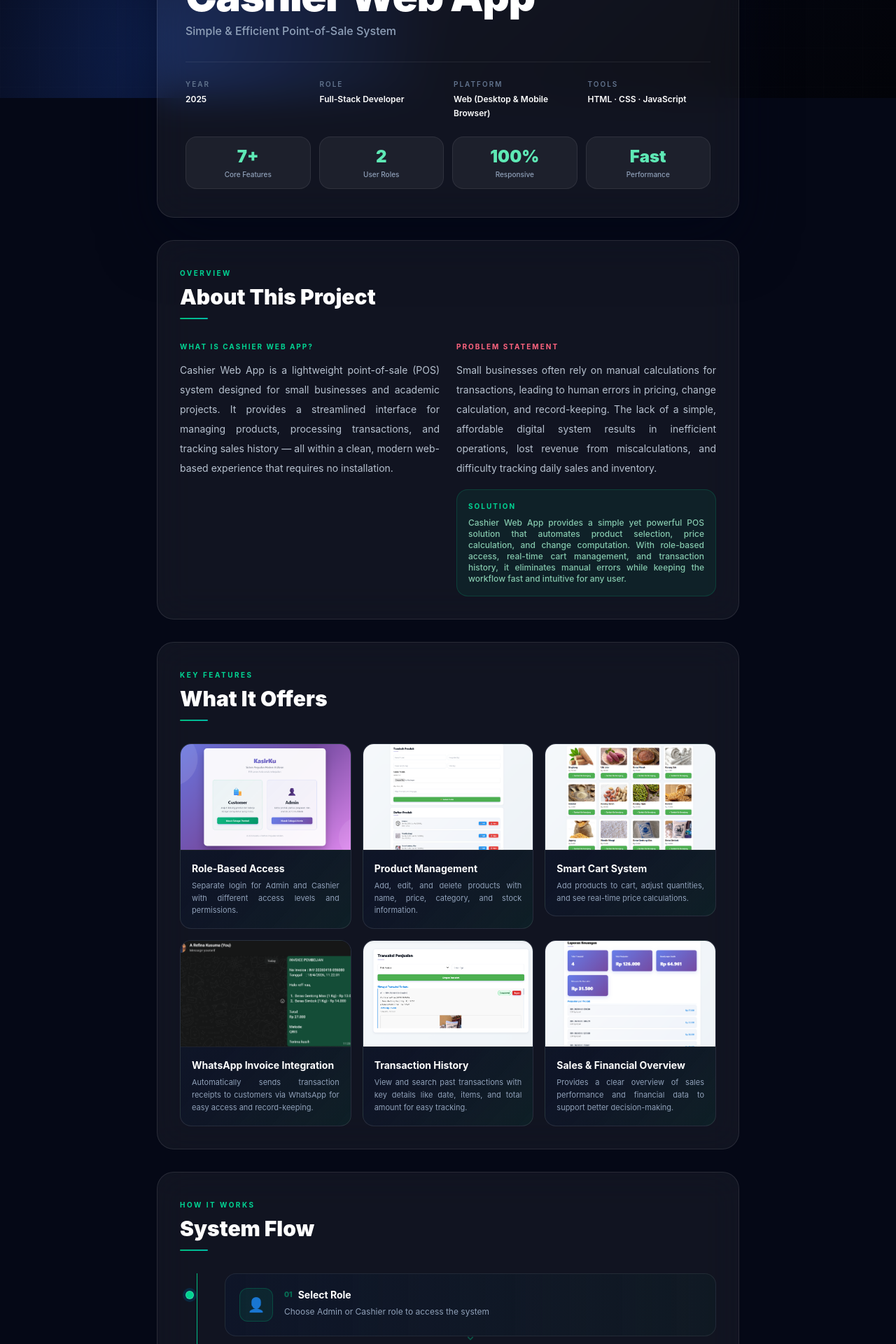
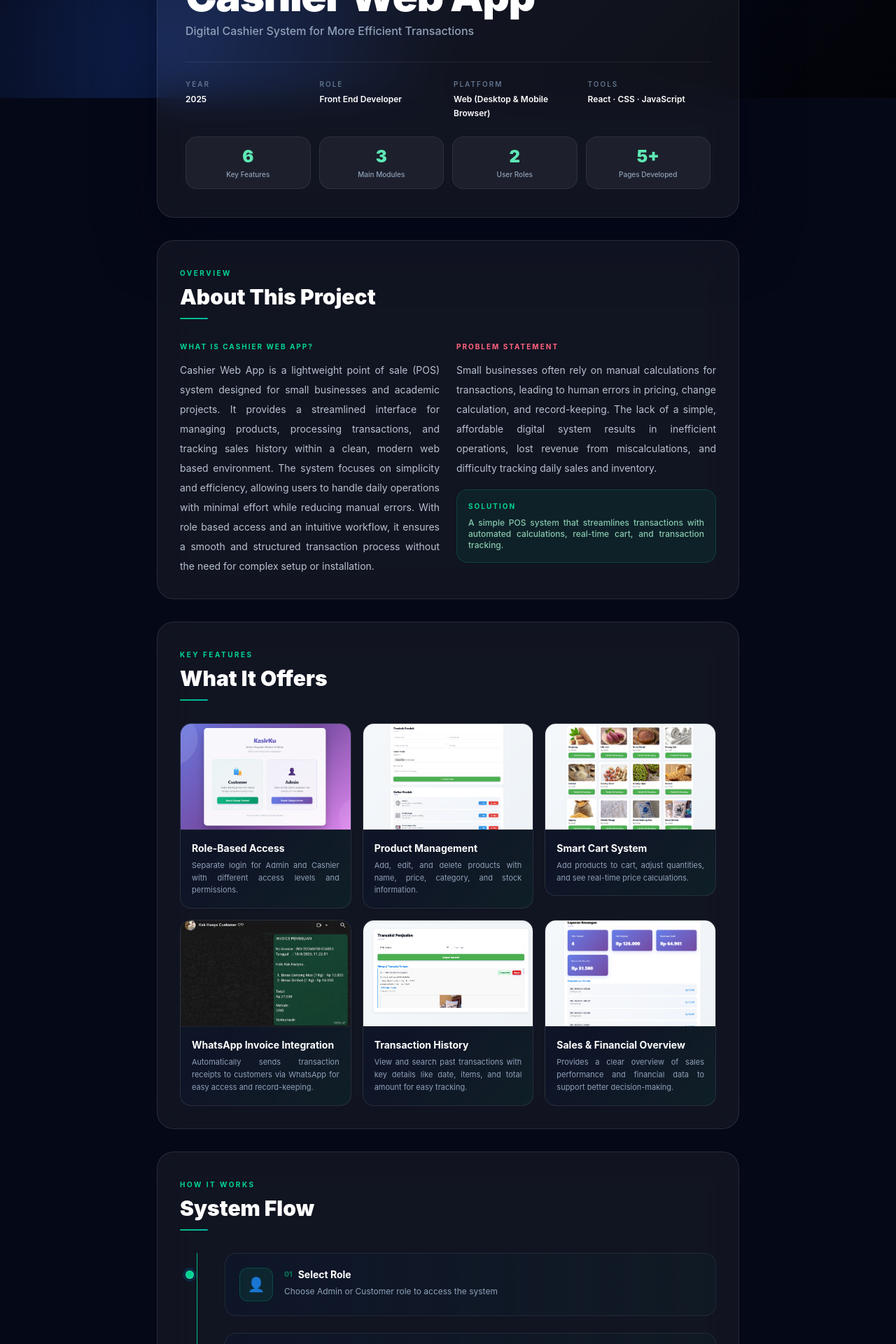
Before and after one commit to pinaaa23/portofolio-refina-kusuma, a React (Vite) app: page /project/webdev/cashier in a window 1280 px wide. Shown: the part 660-2580 px from the top of the page at 70% size. Built offline with nearby package versions, Linux system fonts and the light colour scheme.

Commit message:
feat: add project detail page for Cashier Web App with project documentation and assets

```diff
--- a/src/pages/ProjectDetailWebDev.jsx
+++ b/src/pages/ProjectDetailWebDev.jsx
@@ -6,19 +6,19 @@ const PROJECT = {
   title: "Cashier Web App",
   label: "Web Application",
   category: "Web Development",
-  subtitle: "Simple & Efficient Point-of-Sale System",
+  subtitle: "Digital Cashier System for More Efficient Transactions",
   year: "2025",
-  role: "Full-Stack Developer",
+  role: "Front End Developer",
   platform: "Web (Desktop & Mobile Browser)",
-  tools: ["HTML", "CSS", "JavaScript"],
+  tools: ["React", "CSS", "JavaScript"],
   githubUrl: "#",
   cover: "/gallery/project/WebDev/kasir/cover.png",
   about:
-    "Cashier Web App is a lightweight point-of-sale (POS) system designed for small businesses and academic projects. It provides a streamlined interface for managing products, processing transactions, and tracking sales history — all within a clean, modern web-based experience that requires no installation.",
+    "Cashier Web App is a lightweight point of sale (POS) system designed for small businesses and academic projects. It provides a streamlined interface for managing products, processing transactions, and tracking sales history within a clean, modern web based environment. The system focuses on simplicity and efficiency, allowing users to handle daily operations with minimal effort while reducing manual errors. With role based access and an intuitive workflow, it ensures a smooth and structured transaction process without the need for complex setup or installation.",
   problem:
     "Small businesses often rely on manual calculations for transactions, leading to human errors in pricing, change calculation, and record-keeping. The lack of a simple, affordable digital system results in inefficient operations, lost revenue from miscalculations, and difficulty tracking daily sales and inventory.",
   solution:
-    "Cashier Web App provides a simple yet powerful POS solution that automates product selection, price calculation, and change computation. With role-based access, real-time cart management, and transaction history, it eliminates manual errors while keeping the workflow fast and intuitive for any user.",
+    "A simple POS system that streamlines transactions with automated calculations, real-time cart, and transaction tracking.",
   features: [
     {
       title: "Role-Based Access",
@@ -52,36 +52,38 @@ const PROJECT = {
     },
   ],
   systemFlow: [
-    { step: "01", label: "Select Role", description: "Choose Admin or Cashier role to access the system", icon: "👤" },
-    { step: "02", label: "Browse Products", description: "View available products by category with search", icon: "🛍️" },
-    { step: "03", label: "Add to Cart", description: "Select products and add them to the transaction cart", icon: "🛒" },
-    { step: "04", label: "Calculate Total", description: "System auto-calculates subtotal and total price", icon: "🧮" },
-    { step: "05", label: "Process Payment", description: "Enter payment amount from the customer", icon: "💳" },
-    { step: "06", label: "Get Change", description: "System calculates and displays the change amount", icon: "💰" },
-    { step: "07", label: "Save Transaction", description: "Transaction saved to history for future reference", icon: "✅" },
+    { step: "01", label: "Select Role", description: "Choose Admin or Customer role to access the system", icon: "👤" },
+    { step: "02", label: "Browse Products", description: "View available products and choose items to purchase", icon: "🔎" },
+    { step: "03", label: "Add to Cart", description: "Add selected products to the shopping cart", icon: "🛒" },
+    { step: "04", label: "Checkout", description: "Review selected items before proceeding", icon: "📋" },
+    { step: "05", label: "Fill Customer Details", description: "Enter customer information for the transaction", icon: "✍️" },
+    { step: "06", label: "Choose Payment Method", description: "Select the preferred payment method", icon: "💳" },
+    { step: "07", label: "Make Payment", description: "Complete the payment process", icon: "💸" },
+    { step: "08", label: "Payment Verification", description: "Admin verifies the payment before confirming the order", icon: "🛂" },
+    { step: "09", label: "Send Invoice", description: "Invoice is sent to the customer via WhatsApp", icon: "📱" },
   ],
   mockups: [
     {
-      title: "Cashier Dashboard",
-      description: "Main cashier interface with product selection, cart management, and payment processing in one view.",
-      image: "/gallery/project/WebDev/kasir/mockup1.png",
+      title: "Cashier Page",
+      description: "Combines product catalog and cart in one interface for fast and efficient transactions.",
+      image: "/gallery/project/WebDev/kasir/foto3.png",
     },
     {
       title: "Product Management",
       description: "Admin panel for managing product inventory, categories, pricing, and stock levels.",
-      image: "/gallery/project/WebDev/kasir/mockup2.png",
+      image: "/gallery/project/WebDev/kasir/foto2.png",
     },
     {
       title: "Transaction History",
       description: "Complete log of all transactions with search, filter, and detailed receipt view.",
-      image: "/gallery/project/WebDev/kasir/mockup3.png",
+      image: "/gallery/project/WebDev/kasir/foto5.png",
     },
   ],
   stats: [
-    { value: "7+", label: "Core Features" },
+    { value: "6", label: "Key Features" },
+    { value: "3", label: "Main Modules" },
     { value: "2", label: "User Roles" },
-    { value: "100%", label: "Responsive" },
-    { value: "Fast", label: "Performance" },
+    { value: "5+", label: "Pages Developed" },
   ],
 };
 
@@ -301,7 +303,7 @@ export default function ProjectDetailWebDev() {
               {/* Connection line */}
               <div className="absolute left-6 top-0 hidden h-full w-px bg-gradient-to-b from-emerald-500 via-teal-500 to-cyan-400 sm:block" />
 
-              <div className="space-y-4 sm:pl-16">
+              <div className="space-y-6 sm:pl-16">
                 {PROJECT.systemFlow.map((item, idx) => (
                   <FadeUp key={item.step} delay={idx * 60}>
                     <div className="relative flex items-start gap-4 rounded-2xl border border-white/8 bg-gradient-to-r from-slate-900/80 to-emerald-900/10 p-4 transition-all duration-300 hover:border-emerald-400/20 hover:bg-gradient-to-r hover:from-slate-900/90 hover:to-emerald-900/20 sm:p-5">
@@ -321,15 +323,6 @@ export default function ProjectDetailWebDev() {
                         </div>
                         <p className="mt-1 text-xs leading-relaxed text-slate-400 text-justify">{item.description}</p>
                       </div>
-
-                      {/* Arrow to next */}
-                      {idx < PROJECT.systemFlow.length - 1 && (
-                        <div className="absolute -bottom-3 left-1/2 z-10 hidden -translate-x-1/2 text-emerald-500/40 sm:block">
-                          <svg xmlns="http://www.w3.org/2000/svg" className="h-4 w-4" viewBox="0 0 20 20" fill="currentColor">
-                            <path fillRule="evenodd" d="M5.293 7.293a1 1 0 011.414 0L10 10.586l3.293-3.293a1 1 0 111.414 1.414l-4 4a1 1 0 01-1.414 0l-4-4a1 1 0 010-1.414z" clipRule="evenodd" />
-                          </svg>
-                        </div>
-                      )}
                     </div>
                   </FadeUp>
                 ))}
```
Also changed, not shown: public/gallery/project/WebDev/kasir/foto4.png.
